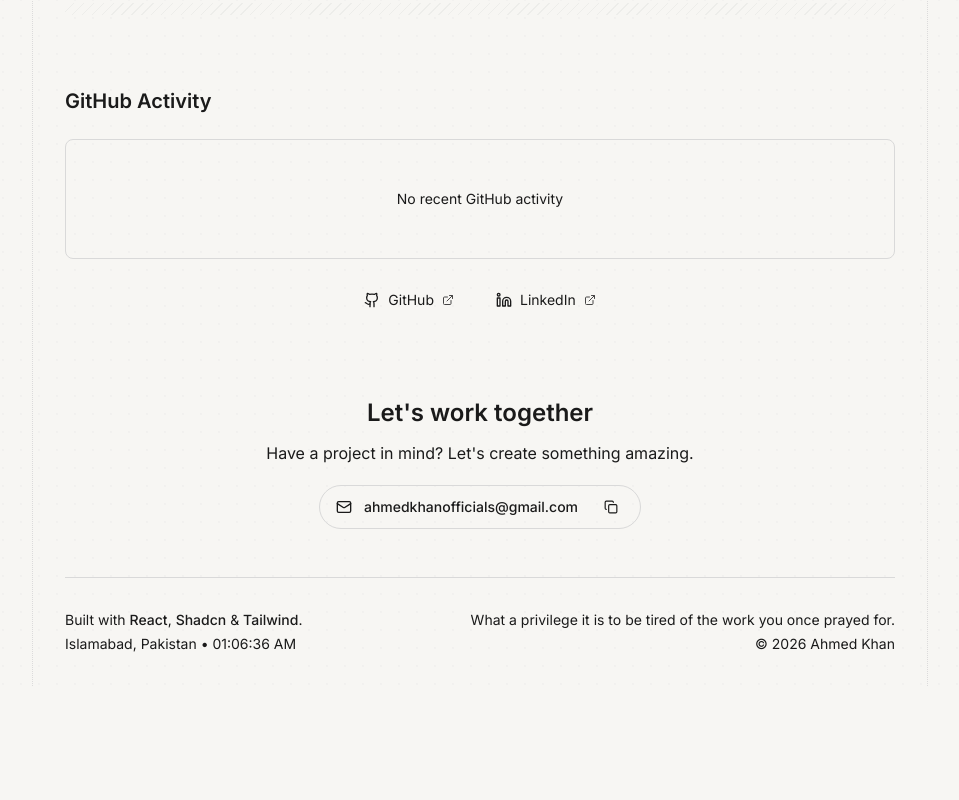
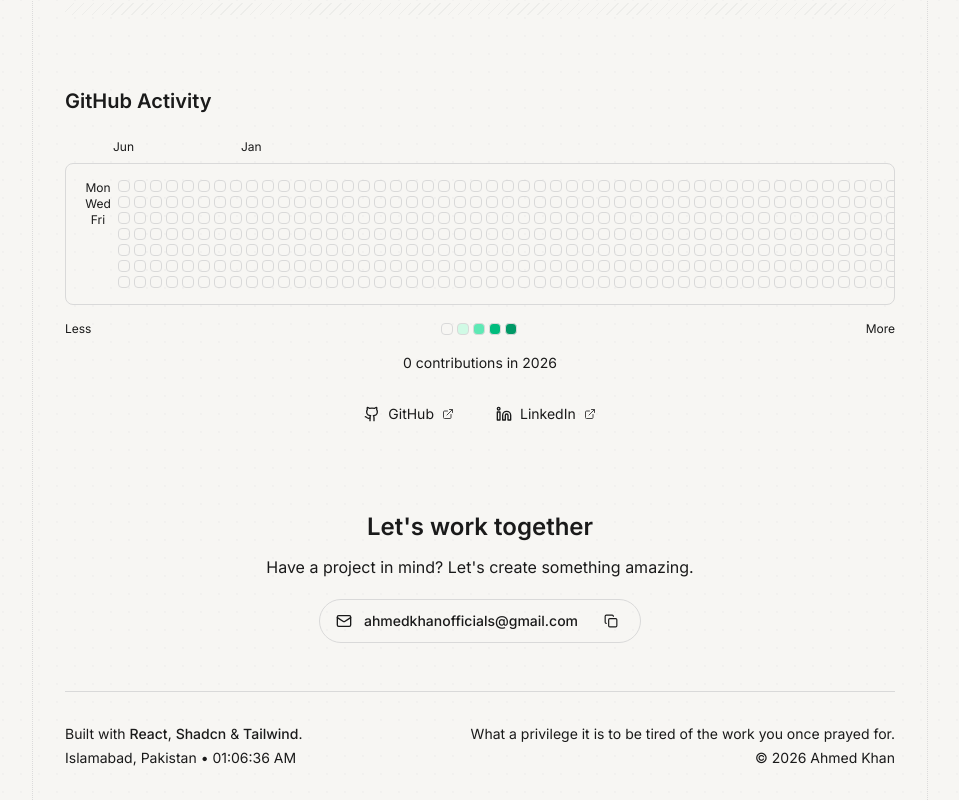
Before and after one commit to iahmedd-k/portfolio-sitee, a React (Vite) app: page / in a window 1280 px wide. Shown: the part 2773-3573 px from the top of the page, without its empty margins (160-1119 px from the left). Before the commit the page ends 3459 px from the top, so only its background shows below. Built offline with nearby package versions, Linux system fonts and the light colour scheme; no server answers.

Commit message:
add github contribution graph visualization

```diff
--- a/src/App.jsx
+++ b/src/App.jsx
@@ -206,7 +206,7 @@ function App() {
     const fetchGitHubActivity = async () => {
       try {
         setGitHubLoading(true);
-        const response = await fetch("https://api.github.com/users/iahmedd-k/events/public?per_page=6");
+        const response = await fetch("https://api.github.com/users/iahmedd-k/events/public?per_page=300");
         if (response.ok) {
           const data = await response.json();
           setGitHubEvents(data);
@@ -278,6 +278,52 @@ function App() {
       window.setTimeout(() => setCopyState(false), 1800);
     } catch (error) {
       console.error("Failed to copy email", error);
+    }
+  };
+
+  const generateContributionGraph = () => {
+    // Calculate contributions per day from events
+    const contributionMap = {};
+    gitHubEvents.forEach((event) => {
+      const date = new Date(event.created_at);
+      const dateStr = date.toISOString().split("T")[0];
+      contributionMap[dateStr] = (contributionMap[dateStr] || 0) + 1;
+    });
+
+    // Generate last 52 weeks
+    const today = new Date();
+    const weeks = [];
+
+    for (let i = 51; i >= 0; i--) {
+      const week = [];
+      for (let day = 0; day < 7; day++) {
+        const date = new Date(today);
+        date.setDate(date.getDate() - (i * 7 + (6 - day)));
+        const dateStr = date.toISOString().split("T")[0];
+        const count = contributionMap[dateStr] || 0;
+        week.push({ date, count, dateStr });
+      }
+      weeks.push(week);
+    }
+
+    return { weeks, contributionMap, today };
+  };
+
+  const getContributionLevel = (count) => {
+    if (count === 0) return 0;
+    if (count <= 2) return 1;
+    if (count <= 5) return 2;
+    if (count <= 10) return 3;
+    return 4;
+  };
+
+  const getContributionColor = (level, isDark) => {
+    if (isDark) {
+      const colors = ["bg-card", "bg-emerald-900", "bg-emerald-700", "bg-emerald-500", "bg-emerald-400"];
+      return colors[level];
+    } else {
+      const colors = ["bg-card", "bg-emerald-100", "bg-emerald-300", "bg-emerald-500", "bg-emerald-600"];
+      return colors[level];
     }
   };
 
@@ -602,59 +648,102 @@ function App() {
           <div className="mb-6 flex items-center justify-between">
             <h2 className="text-xl font-semibold text-foreground">GitHub Activity</h2>
           </div>
-          <div className="flex flex-col gap-4">
+
           {gitHubLoading ? (
-              <div className="flex min-h-[180px] items-center justify-center overflow-hidden rounded-lg border border-border bg-card p-4">
+            <div className="flex min-h-[200px] items-center justify-center rounded-lg border border-border bg-card p-4">
               <div className="flex flex-col items-center justify-center text-muted-foreground">
                 <IconLoader className="mb-4 h-8 w-8 animate-spin" />
-                  <p className="text-sm">Syncing GitHub data...</p>
+                <p className="text-sm">Loading contribution graph...</p>
               </div>
             </div>
-            ) : gitHubEvents.length > 0 ? (
-              <div className="space-y-2">
-                {gitHubEvents.map((event, idx) => {
-                  const repoName = event.repo?.name || "Unknown";
-                  const eventType = event.type;
-                  let actionText = "";
-
-                  if (eventType === "PushEvent") {
-                    const count = event.payload?.commits?.length || 1;
-                    actionText = `Pushed ${count} commit${count > 1 ? "s" : ""} to`;
-                  } else if (eventType === "PullRequestEvent") {
-                    const action = event.payload?.action || "updated";
-                    actionText = `${action.charAt(0).toUpperCase() + action.slice(1)} pull request in`;
-                  } else if (eventType === "CreateEvent") {
-                    actionText = `Created ${event.payload?.ref_type || "resource"} in`;
-                  } else if (eventType === "IssuesEvent") {
-                    actionText = `${event.payload?.action || "updated"} issue in`;
-                  } else {
-                    actionText = "Updated";
-                  }
+          ) : (
+            <div className="space-y-6">
+              {(() => {
+                const { weeks } = generateContributionGraph();
+                const monthLabels = ["Jan", "Feb", "Mar", "Apr", "May", "Jun", "Jul", "Aug", "Sep", "Oct", "Nov", "Dec"];
 
                 return (
-                    <a
-                      key={idx}
-                      href={`https://github.com/${repoName}`}
-                      target="_blank"
-                      rel="noreferrer"
-                      className="flex items-center gap-3 rounded-lg border border-border bg-card p-3 transition-colors hover:bg-muted/40 hover:border-foreground/30"
-                    >
-                      <IconGithub className="h-4 w-4 flex-shrink-0 text-muted-foreground" />
-                      <div className="flex-1 text-sm">
-                        <span className="text-foreground">{actionText}</span>
-                        <span className="ml-1 font-mono text-xs text-muted-foreground">{repoName.split("/")[1]}</span>
+                  <div>
+                    {/* Month labels row */}
+                    <div className="mb-2 flex gap-1 pl-12">
+                      {[0, 4, 8, 12, 16, 20, 24, 28, 32, 36, 40, 44, 48].map((weekIdx) => {
+                        const week = weeks[weekIdx];
+                        if (!week || !week[0]) return null;
+                        const monthIdx = week[0].date.getMonth();
+                        return (
+                          <div key={weekIdx} className="w-3 text-xs text-muted-foreground" style={{ marginLeft: `${(weekIdx === 0 ? 0 : 0)}px` }}>
+                            {monthIdx === 0 || weekIdx === 0 ? monthLabels[monthIdx] : ""}
                           </div>
-                      <IconExternal className="h-3 w-3 flex-shrink-0 opacity-50" />
-                    </a>
                         );
                       })}
                     </div>
-            ) : (
-              <div className="flex min-h-[120px] items-center justify-center rounded-lg border border-border bg-card p-4">
-                <p className="text-sm text-muted-foreground">No recent GitHub activity</p>
+
+                    {/* Contribution grid */}
+                    <div className="overflow-x-auto rounded-lg border border-border bg-card p-4">
+                      <div className="flex gap-1">
+                        {/* Day labels column */}
+                        <div className="flex flex-col gap-1">
+                          {["Mon", "Wed", "Fri"].map((day) => (
+                            <div key={day} className="h-3 w-8 text-center text-xs text-muted-foreground/60">
+                              {day}
+                            </div>
+                          ))}
+                        </div>
+
+                        {/* Weeks grid */}
+                        <div className="flex gap-1">
+                          {weeks.map((week, weekIdx) => (
+                            <div key={weekIdx} className="flex flex-col gap-1">
+                              {week.map((day, dayIdx) => {
+                                const level = getContributionLevel(day.count);
+                                const color = getContributionColor(level, themeDark);
+                                return (
+                                  <div
+                                    key={`${weekIdx}-${dayIdx}`}
+                                    className={`h-3 w-3 rounded-sm border border-border/40 transition-all hover:scale-110 hover:shadow-md cursor-pointer ${color}`}
+                                    title={`${day.dateStr}: ${day.count} contribution${day.count !== 1 ? "s" : ""}`}
+                                  />
+                                );
+                              })}
+                            </div>
+                          ))}
+                        </div>
+                      </div>
+                    </div>
+
+                    {/* Legend */}
+                    <div className="mt-4 flex items-center justify-between text-xs text-muted-foreground">
+                      <span>Less</span>
+                      <div className="flex gap-1">
+                        {[0, 1, 2, 3, 4].map((level) => {
+                          const color = getContributionColor(level, themeDark);
+                          return (
+                            <div
+                              key={level}
+                              className={`h-3 w-3 rounded-sm border border-border/40 ${color}`}
+                            />
+                          );
+                        })}
+                      </div>
+                      <span>More</span>
+                    </div>
+
+                    {/* Total contributions */}
+                    <div className="mt-4 text-center text-sm text-muted-foreground">
+                      {Object.values(gitHubEvents.reduce((acc, event) => {
+                        const date = new Date(event.created_at);
+                        const year = date.getFullYear();
+                        acc[year] = (acc[year] || 0) + 1;
+                        return acc;
+                      }, {})).reduce((a, b) => a + b, 0)} contributions in {new Date().getFullYear()}
+                    </div>
+                  </div>
+                );
+              })()}
             </div>
           )}
-          </div>
+
+          {/* Footer links */}
           <div className="mt-6 flex flex-wrap justify-center gap-4">
             {footerLinks.map((link) => (
               <a key={link.label} href={link.href} target="_blank" rel="noreferrer" className="inline-flex items-center gap-2 rounded-full border border-transparent px-3 py-1.5 text-sm text-muted-foreground transition-colors hover:border-border hover:bg-muted/40 hover:text-foreground">
```
Lines whose indentation alone changed are shown as unchanged.
